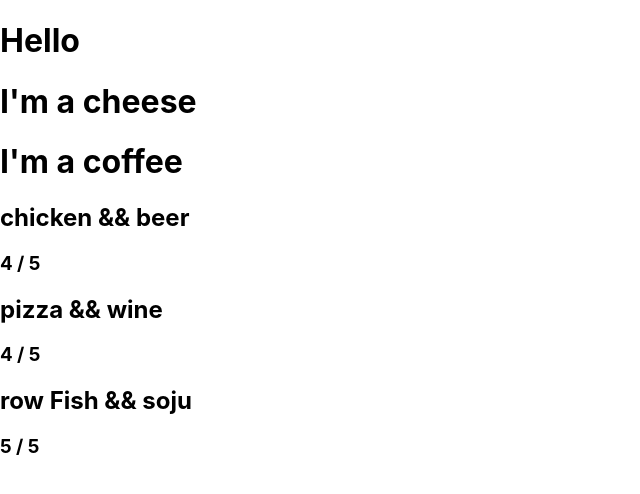
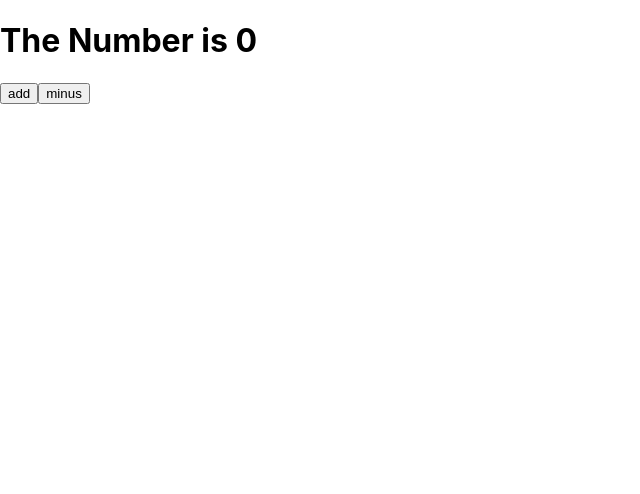
Before and after one commit to hellicopthecat/react_old_ver, a React (Create React App) app: page / in a window 1280 px wide. Shown: the top 494 px of the page, without its empty margins (0-640 px from the left). Built offline with nearby package versions, Linux system fonts and the light colour scheme.

Commit message:
old_state_pt.1

```diff
--- a/src/App.js
+++ b/src/App.js
@@ -1,48 +1,25 @@
 import React from "react";
 import PropTypes from "prop-types";
 
-function Food(props) {
-  return <h1>I'm a {props.more}</h1>;
-}
-function Drinks({what}) {
-  return <h1>I'm a {what}</h1>;
-}
-function Whatmatch({match, whatdrink, rating}) {
-  return (
-    <div>
-      <h2>
-        {match} && {whatdrink}
-      </h2>
-      <h3>{rating} / 5</h3>
-    </div>
-  );
-}
-const foodList = [
-  {id: 1, name: "chicken", with: "beer", rating: 4},
-  {id: 2, name: "pizza", with: "wine", rating: 4},
-  {id: 3, name: "row Fish", with: "soju", rating: 5},
-];
-Whatmatch.propTypes = {
-  name: PropTypes.string,
-  with: PropTypes.string,
-  rating: PropTypes.number,
-};
-function App() {
-  return (
-    <div>
-      <h1>Hello</h1>
-      <Food more="cheese" />
-      <Drinks what="coffee" />
-      {foodList.map((current) => (
-        <Whatmatch
-          key={current.id}
-          match={current.name}
-          whatdrink={current.with}
-          rating={current.rating}
-        />
-      ))}
-    </div>
-  );
+class App extends React.Component {
+  state = {
+    count: 0,
+  };
+  add = () => {
+    console.log("add");
+  };
+  minus = () => {
+    console.log("minus");
+  };
+  render() {
+    return (
+      <div>
+        <h1>The Number is {this.state.count}</h1>
+        <button onClick={this.add}>add</button>
+        <button onClick={this.minus}>minus</button>
+      </div>
+    );
+  }
 }
 
 export default App;
```
Also changed, not shown: src/Food.js (added, +45 -0 lines).
